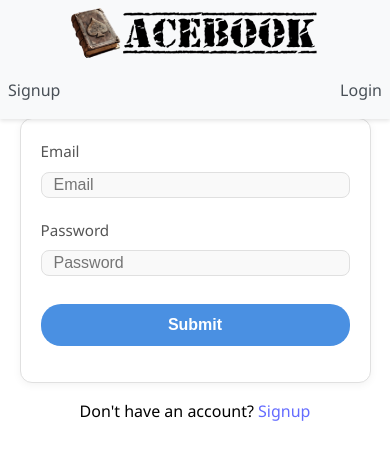
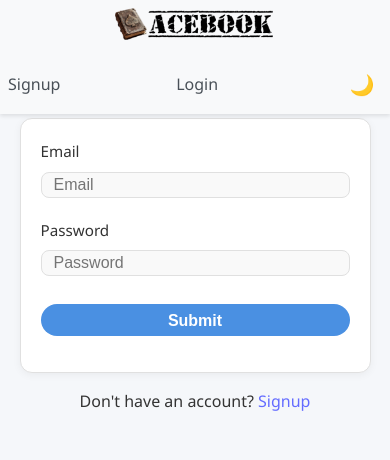
Before and after one commit to zameermohamed/acebook-mern-vite, a React (Vite) app in the folder frontend/: page /login in a window 390 px wide. Shown: the top 460 px of the page. Built offline with nearby package versions, Linux system fonts and the light colour scheme; no server answers.

Commit message:
Implemented light/dark mode for app

```diff
--- /dev/null
+++ b/frontend/src/components/Header.css
@@ -0,0 +1,98 @@
+.header {
+  display: flex;
+  justify-content: space-between;
+  align-items: center;
+  padding: 1rem 2rem;
+  background-color: var(--header-bg);
+  box-shadow: 0 2px 8px var(--shadow-color);
+  width: 100%;
+  transition: background-color 0.3s ease;
+}
+
+.logo {
+  display: flex;
+  align-items: center;
+}
+
+.logo img {
+  height: 40px;
+  width: auto;
+}
+
+.nav {
+  display: flex;
+  align-items: center;
+  gap: 1.5rem;
+}
+
+.nav-link {
+  text-decoration: none;
+  color: var(--text-color);
+  font-weight: 500;
+  transition: color 0.2s;
+}
+
+.nav-link:hover {
+  color: var(--accent-color);
+}
+
+.theme-toggle {
+  background: none;
+  border: none;
+  outline: none;
+  box-shadow: none;
+  font-size: 1.25rem;
+  cursor: pointer;
+  padding: 0.5rem;
+  border-radius: 50%;
+  display: flex;
+  align-items: center;
+  justify-content: center;
+  background-color: transparent;
+  transition: transform 0.2s;
+  width: 40px;
+  height: 40px;
+  color: var(--text-color);
+  margin-left: 0.5rem;
+}
+
+.theme-toggle:hover {
+  transform: scale(1.1);
+  background-color: var(--toggle-hover);
+}
+
+.theme-toggle:active {
+  transform: scale(0.95);
+}
+
+.theme-toggle:focus {
+  outline: none;
+}
+
+@media (max-width: 768px) {
+  .header {
+    padding: 1rem;
+  }
+
+  .nav {
+    gap: 1rem;
+  }
+
+  .logo img {
+    height: 32px;
+  }
+}
+
+@media (max-width: 480px) {
+  .header {
+    flex-direction: column;
+    gap: 1rem;
+    padding: 1rem 0.5rem;
+  }
+
+  .nav {
+    width: 100%;
+    justify-content: center;
+    flex-wrap: wrap;
+  }
+}
--- a/frontend/src/components/Header.jsx
+++ b/frontend/src/components/Header.jsx
@@ -1,17 +1,42 @@
+import { useState, useEffect } from "react";
 import { Link } from "react-router-dom";
-
-import "../index.css"; // Import the CSS file
+import "./Header.css"; // Make sure to import the CSS file
 import LogOut from "./Logout";
-import acebook from "../../src/images/acebook.png";
+import acebookLight from "../images/acebook.png"; // Import the light version
+import acebookDark from "../images/acebook-dark-mode.png"; // Import the dark version
 
 const Header = () => {
   const token = localStorage.getItem("token");
   const loggedIn = token !== null;
+
+  // Check if a theme is saved in localStorage, default to 'light'
+  const [theme, setTheme] = useState(() => {
+    return localStorage.getItem("theme") || "light";
+  });
+
+  // Apply the theme when it changes
+  useEffect(() => {
+    // Save theme preference to localStorage
+    localStorage.setItem("theme", theme);
+
+    // Apply theme to document body
+    document.body.setAttribute("data-theme", theme);
+  }, [theme]);
+
+  // Toggle between light and dark mode
+  const toggleTheme = () => {
+    setTheme(theme === "light" ? "dark" : "light");
+  };
+
   return (
     <>
       <header className="header">
         <Link to="/" className="logo">
-          <img src={acebook}></img>
+          {/* Conditionally render the logo based on current theme */}
+          <img
+            src={theme === "light" ? acebookLight : acebookDark}
+            alt="Acebook logo"
+          />
         </Link>
         <nav className="nav">
           {!loggedIn && (
@@ -39,6 +64,13 @@ const Header = () => {
               Logout
             </Link>
           )}
+          <button
+            className="theme-toggle"
+            onClick={toggleTheme}
+            aria-label={`Switch to ${theme === "light" ? "dark" : "light"} mode`}
+          >
+            {theme === "light" ? "🌙" : "☀️"}
+          </button>
         </nav>
       </header>
       <div className="content"></div>
--- a/frontend/src/components/NewPost/NewPost.css
+++ b/frontend/src/components/NewPost/NewPost.css
@@ -104,3 +104,37 @@
     width: 100%;
   }
 }
+.form {
+  border: 1px solid var(--border-color);
+  background-color: var(--card-bg);
+  box-shadow: 0 2px 8px var(--shadow-color);
+}
+
+.user-info h3 {
+  color: var(--text-color);
+}
+
+.textField {
+  border: 1px solid var(--border-color);
+  background-color: var(--input-bg);
+}
+
+.textField:focus {
+  border-color: var(--accent-color);
+}
+
+.submitButton {
+  background-color: var(--accent-color);
+}
+
+.submitButton:hover {
+  background-color: var(--accent-hover);
+}
+
+.submitButton:active {
+  background-color: var(--accent-active);
+}
+
+.post-error-msg {
+  color: var(--error-color);
+}
--- a/frontend/src/components/Post/Post.css
+++ b/frontend/src/components/Post/Post.css
@@ -52,3 +52,21 @@
   overflow-wrap: break-word;
   color: #333;
 }
+.post-card {
+  border: 1px solid var(--border-color);
+  background-color: var(--card-bg);
+  box-shadow: 0 2px 8px var(--shadow-color);
+  color: var(--text-color);
+}
+
+.post-card-date {
+  color: var(--text-secondary);
+}
+
+.post-card-user-name {
+  color: var(--text-color);
+}
+
+.post-message {
+  color: var(--text-color);
+}
--- a/frontend/src/index.css
+++ b/frontend/src/index.css
@@ -135,3 +135,57 @@ body {
     width: 100%;
   }
 }
+/* Theme variables - add to your index.css */
+
+:root {
+  /* Light theme (default) */
+  --bg-color: #f5f7fa;
+  --card-bg: #ffffff;
+  --text-color: #333333;
+  --text-secondary: #757575;
+  --border-color: #e0e0e0;
+  --accent-color: #4a90e2;
+  --accent-hover: #3a7bc8;
+  --accent-active: #2a6cb8;
+  --error-color: #e53935;
+  --input-bg: #f9f9f9;
+  --header-bg: #ffffff;
+  --toggle-hover: rgba(0, 0, 0, 0.05);
+  --shadow-color: rgba(0, 0, 0, 0.05);
+}
+
+/* Dark theme */
+[data-theme="dark"] {
+  --bg-color: #1a1c23;
+  --card-bg: #2a2d3a;
+  --text-color: #e4e4e7;
+  --text-secondary: #a1a1a9;
+  --border-color: #3f4152;
+  --accent-color: #5c9eea;
+  --accent-hover: #6ca9f0;
+  --accent-active: #7cb4f6;
+  --error-color: #ff5c5c;
+  --input-bg: #242631;
+  --header-bg: #222530;
+  --toggle-hover: rgba(255, 255, 255, 0.1);
+  --shadow-color: rgba(0, 0, 0, 0.2);
+}
+
+/* Apply theme variables to body */
+body {
+  background-color: var(--bg-color);
+  color: var(--text-color);
+  transition:
+    background-color 0.3s ease,
+    color 0.3s ease;
+  margin: 0;
+  padding: 0;
+}
+
+/* Ensure all transitions are smooth */
+* {
+  transition:
+    background-color 0.1s ease,
+    border-color 0.1s ease,
+    box-shadow 0.1s ease;
+}
--- a/frontend/src/pages/AuthPages.css
+++ b/frontend/src/pages/AuthPages.css
@@ -149,3 +149,53 @@
     margin-bottom: 1.25rem;
   }
 }
+.auth-container {
+  background-color: var(--bg-color);
+}
+
+.auth-form {
+  border: 1px solid var(--border-color);
+  background-color: var(--card-bg);
+  box-shadow: 0 2px 8px var(--shadow-color);
+}
+
+.auth-container h2 {
+  color: var(--text-color);
+}
+
+.auth-form label {
+  color: var(--text-color);
+}
+
+.auth-form input[type="text"],
+.auth-form input[type="password"],
+.auth-form input[type="email"] {
+  border: 1px solid var(--border-color);
+  background-color: var(--input-bg);
+}
+
+.auth-form input[type="text"]:focus,
+.auth-form input[type="password"]:focus,
+.auth-form input[type="email"]:focus {
+  border-color: var(--accent-color);
+}
+
+.auth-form input[type="submit"] {
+  background-color: var(--accent-color);
+}
+
+.auth-form input[type="submit"]:hover {
+  background-color: var(--accent-hover);
+}
+
+.auth-form input[type="submit"]:active {
+  background-color: var(--accent-active);
+}
+
+.auth-redirect a {
+  color: var(--accent-color);
+}
+
+.auth-redirect a:hover {
+  color: var(--accent-hover);
+}
```
Also changed, not shown: frontend/src/pages/Feed/FeedPage.css (+7 -0 lines), frontend/src/images/acebook-dark-mode.png (added).
